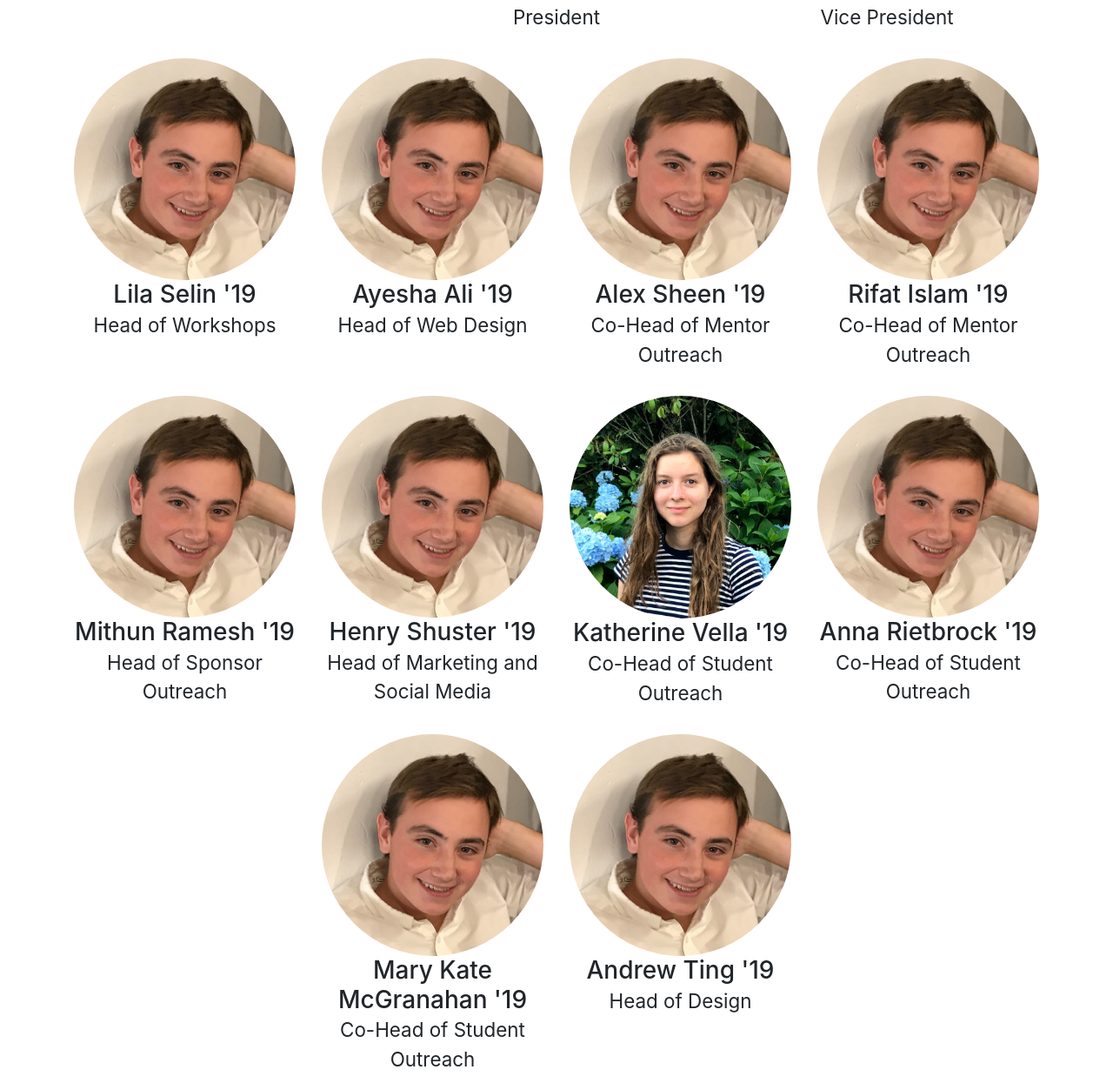
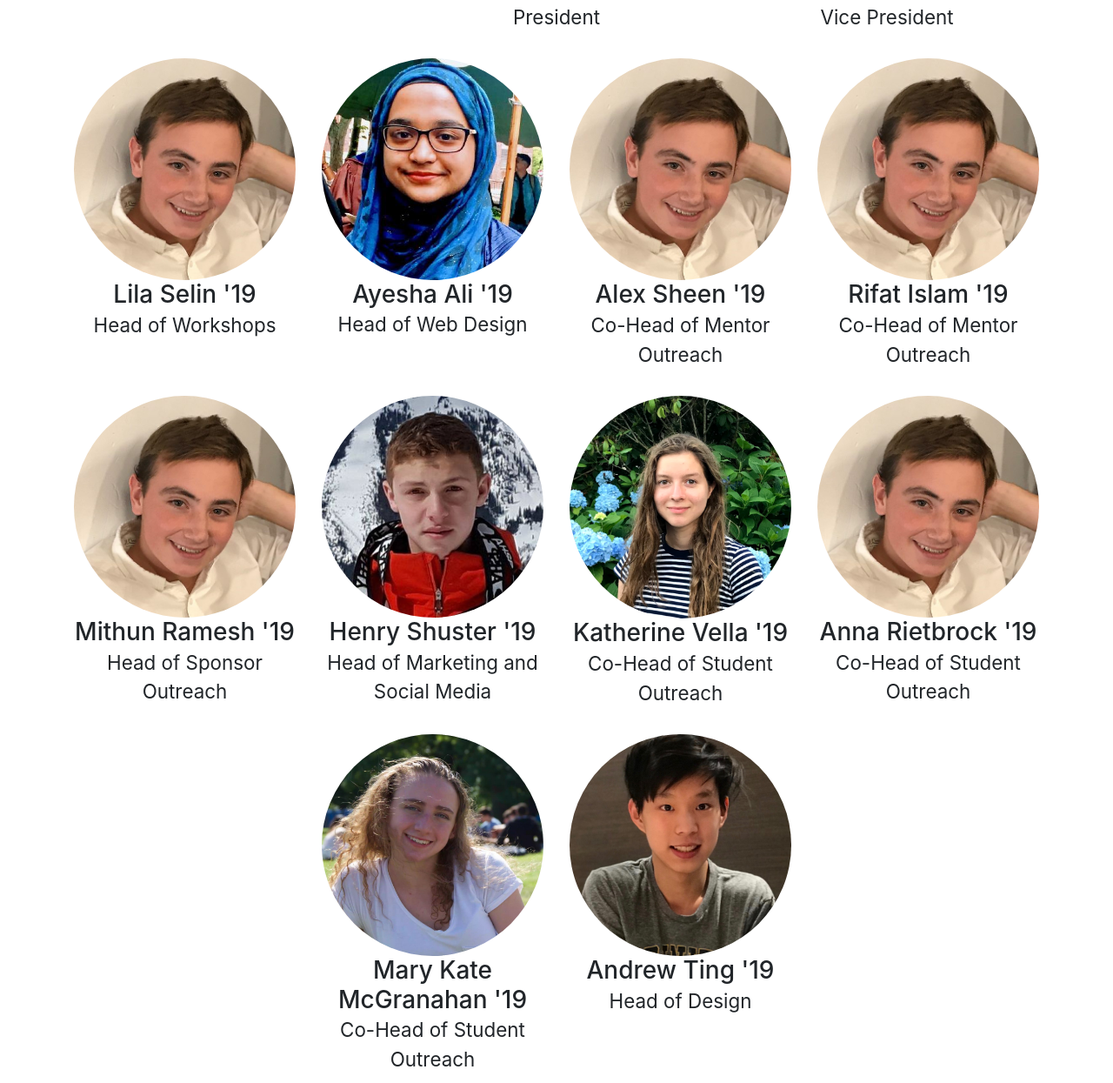
Before and after one commit to ayeshaali/hacktrinVI, a website with bundled scripts: page index.html in a window 1280 px wide. Shown: the part 4072-5317 px from the top of the page at 87% size. Built offline with nearby package versions, Linux system fonts and the light colour scheme.

Commit message:
team pics

```diff
--- a/index.html
+++ b/index.html
@@ -336,7 +336,7 @@
             </div>
 
             <div class="col-lg-3 col-sm-6 text-center mb-4">
-              <img class="rounded-circle img-fluid d-block mx-auto" src="img/team/matteo.jpg" alt="">
+              <img class="rounded-circle img-fluid d-block mx-auto" src="img/team/ayesha.jpeg" alt="">
               <h3>Ayesha Ali '19
                 <br>
                 <small>Head of Web Design</small>
@@ -367,7 +367,7 @@
               </h3>
             </div>
             <div class="col-lg-3 col-sm-6 text-center mb-4">
-              <img class="rounded-circle img-fluid d-block mx-auto" src="img/team/matteo.jpg" alt="">
+              <img class="rounded-circle img-fluid d-block mx-auto" src="img/team/henry.png" alt="">
               <h3>Henry Shuster '19
                 <br>
                 <small>Head of Marketing and Social Media</small>
@@ -392,7 +392,7 @@
             <div class="col-lg-3 col-sm-6 text-center mb-4"></div>
 
             <div class="col-lg-3 col-sm-6 text-center mb-4">
-              <img class="rounded-circle img-fluid d-block mx-auto" src="img/team/matteo.jpg" alt="">
+              <img class="rounded-circle img-fluid d-block mx-auto" src="img/team/marykate.jpeg" alt="">
               <h3>Mary Kate McGranahan '19
                 <br>
                 <small>Co-Head of Student Outreach</small>
@@ -401,7 +401,7 @@
 
 
             <div class="col-lg-3 col-sm-6 text-center mb-4">
-              <img class="rounded-circle img-fluid d-block mx-auto" src="img/team/matteo.jpg" alt="">
+              <img class="rounded-circle img-fluid d-block mx-auto" src="img/team/andrew.jpg" alt="">
               <h3>Andrew Ting '19
                 <br>
                 <small>Head of Design</small>
```
Also changed, not shown: img/team/andrew.jpg (added), img/team/ayesha.jpeg (added), img/team/henry.png (added), img/team/marykate.jpeg (added).
